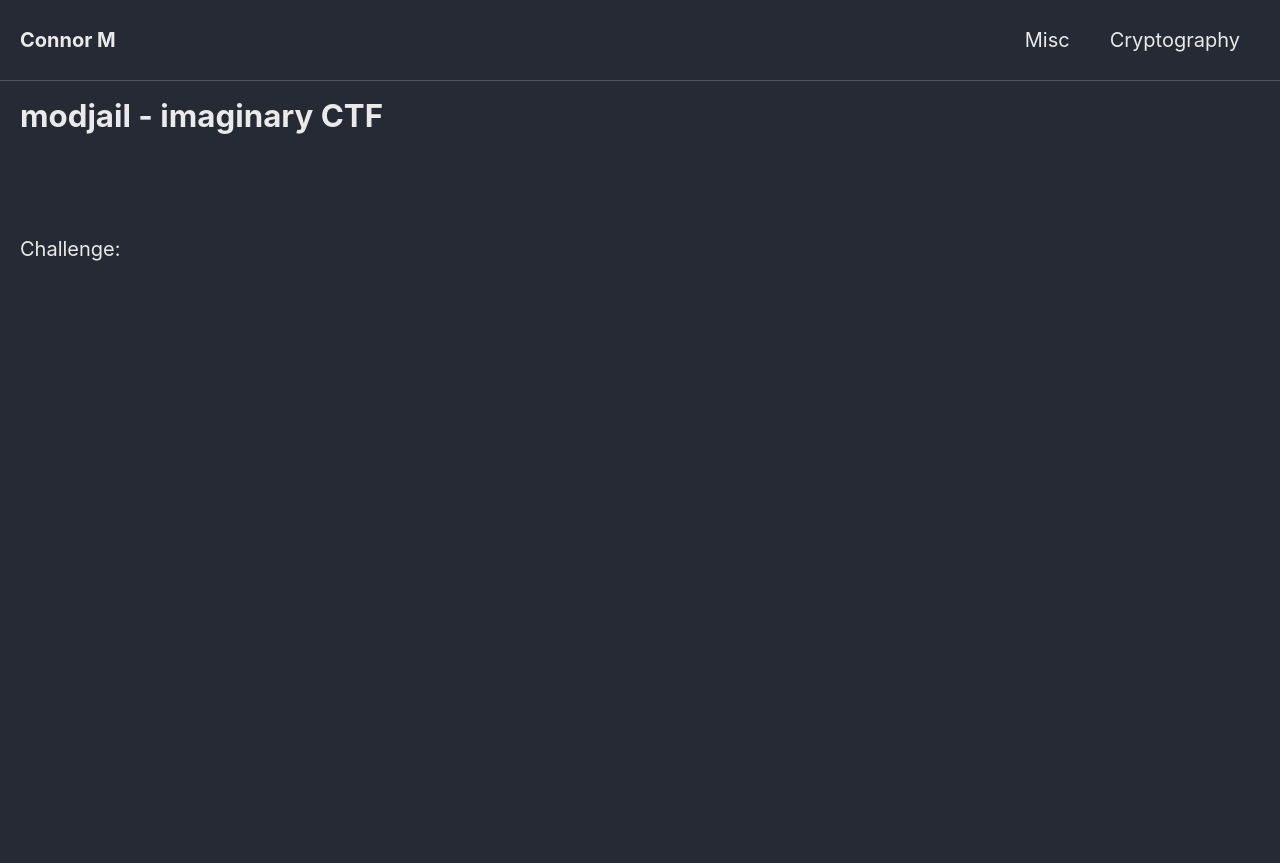
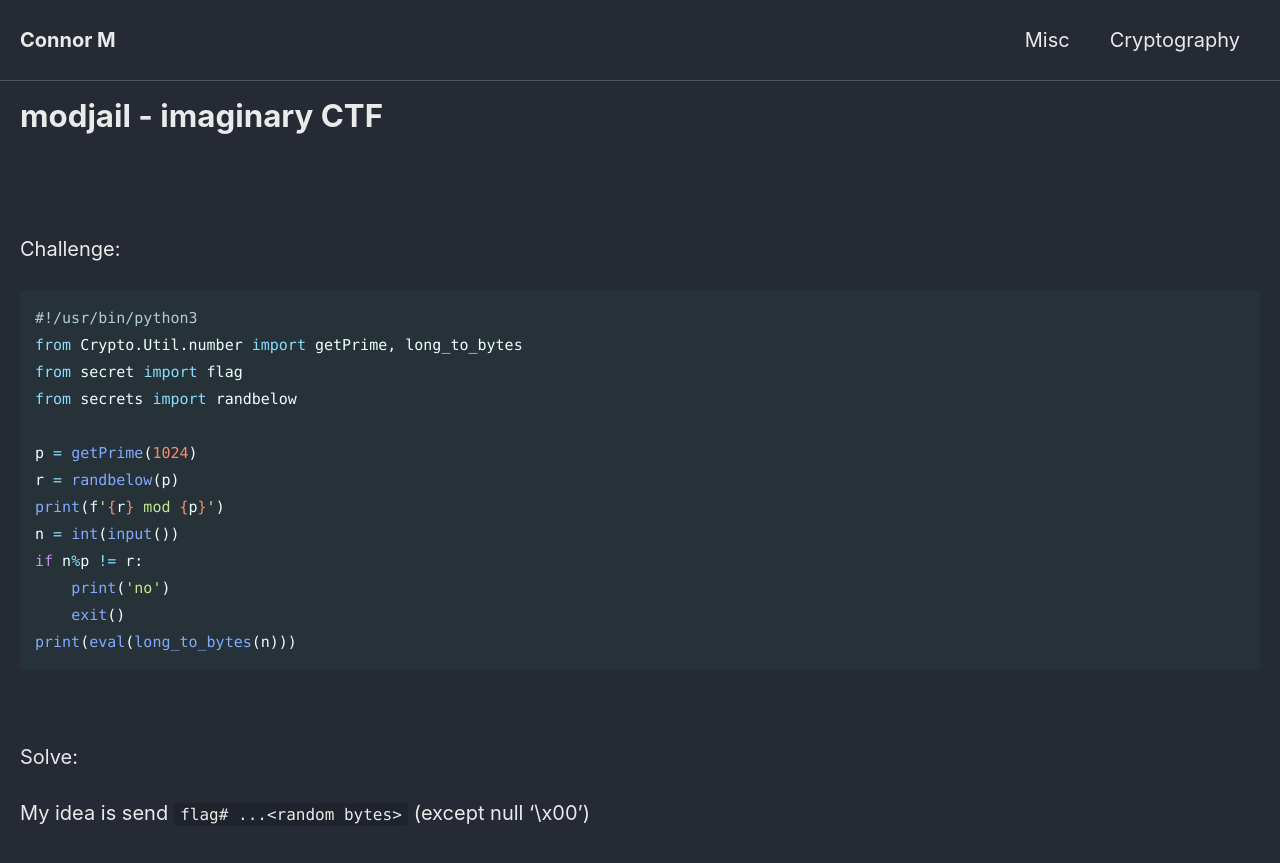
Before and after one commit to Connor-McCartney/Connor-McCartney.github.io, a Jekyll site: the page built from _pages/cryptography/other/modjail-imaginaryCTF.md, in a window 1280 px wide. Shown: the top 863 px of the page. Built offline with Jekyll 4.4.1, drawn with Linux system fonts in a browser that asks for light colours; cached includes are drawn as plain includes.

Commit message:
Update modjail-imaginaryCTF.md

````diff
--- a/_pages/cryptography/other/modjail-imaginaryCTF.md
+++ b/_pages/cryptography/other/modjail-imaginaryCTF.md
@@ -8,3 +8,25 @@ title: modjail - imaginary CTF
 
 
 Challenge:
+
+```python
+#!/usr/bin/python3
+from Crypto.Util.number import getPrime, long_to_bytes
+from secret import flag
+from secrets import randbelow
+
+p = getPrime(1024)
+r = randbelow(p)
+print(f'{r} mod {p}')
+n = int(input())
+if n%p != r:
+    print('no')
+    exit()
+print(eval(long_to_bytes(n)))
+```
+
+<br>
+
+Solve:
+
+My idea is send `flag# ...<random bytes>` (except null '\x00')
````
